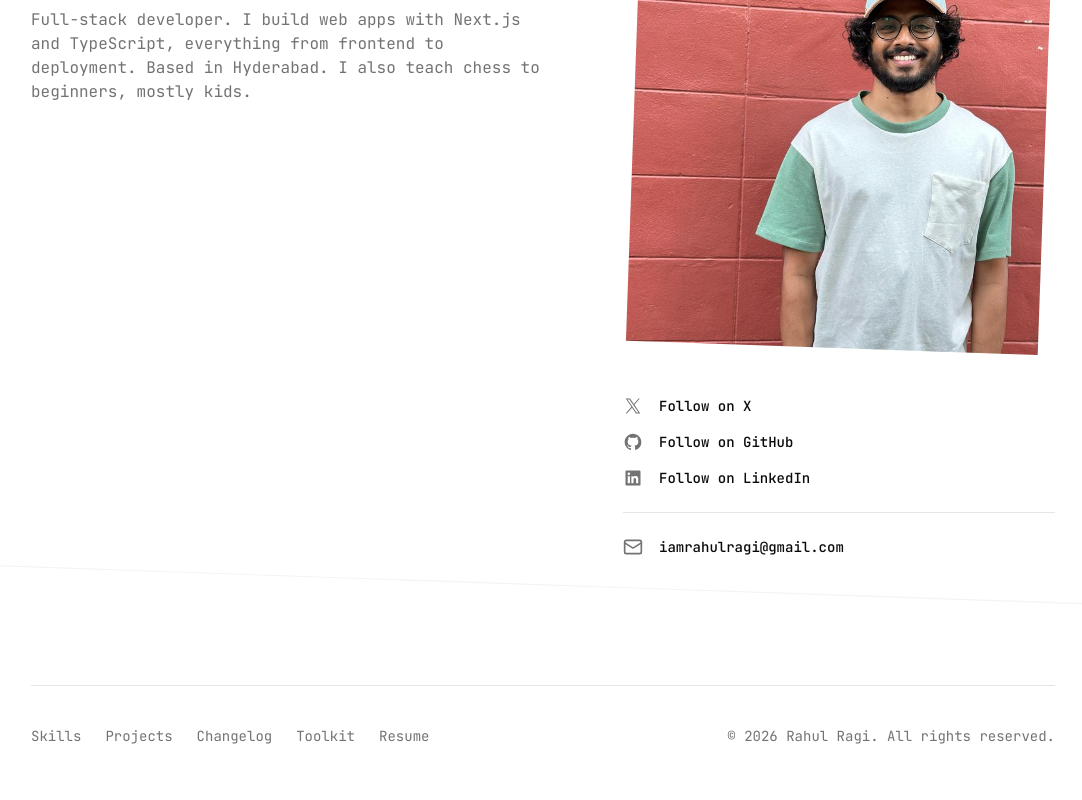
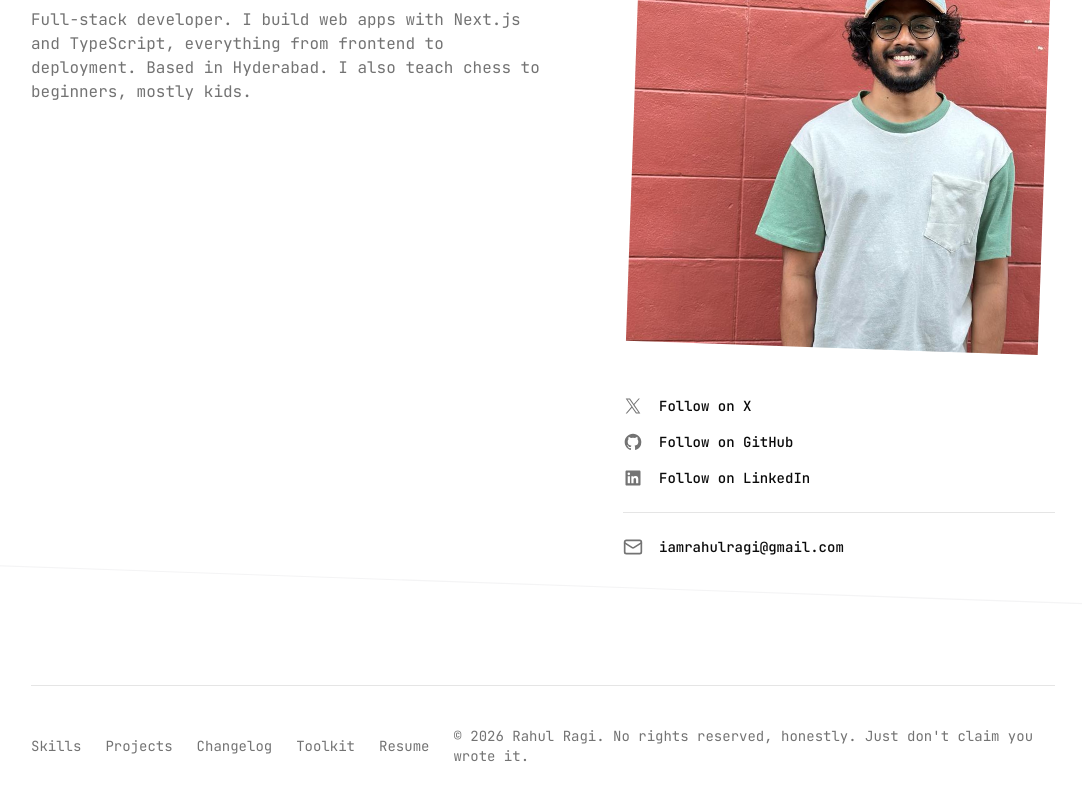
Before and after one commit to rahulragidev/personal-website-template, a Next.js app: page / in a window 1280 px wide. Shown: the part 256-1056 px from the top of the page, without its empty margins (97-1179 px from the left). Built offline with nearby package versions, Linux system fonts and the light colour scheme.

Commit message:
Update footer copyright language for a more casual tone, replacing "All rights reserved" with "No rights reserved, honestly. Just don't claim you wrote it."

```diff
--- a/components/footer.tsx
+++ b/components/footer.tsx
@@ -34,8 +34,8 @@ export function Footer() {
 						<NavLink href="/resume">Resume</NavLink>
 					</nav>
 					<p className="text-nav text-muted-foreground">
-						&copy; {new Date().getFullYear()} {siteConfig.name}. All rights
-						reserved.
+						&copy; {new Date().getFullYear()} {siteConfig.name}. No rights
+						reserved, honestly. Just don&apos;t claim you wrote it.
 					</p>
 				</div>
 			</Container>
```
